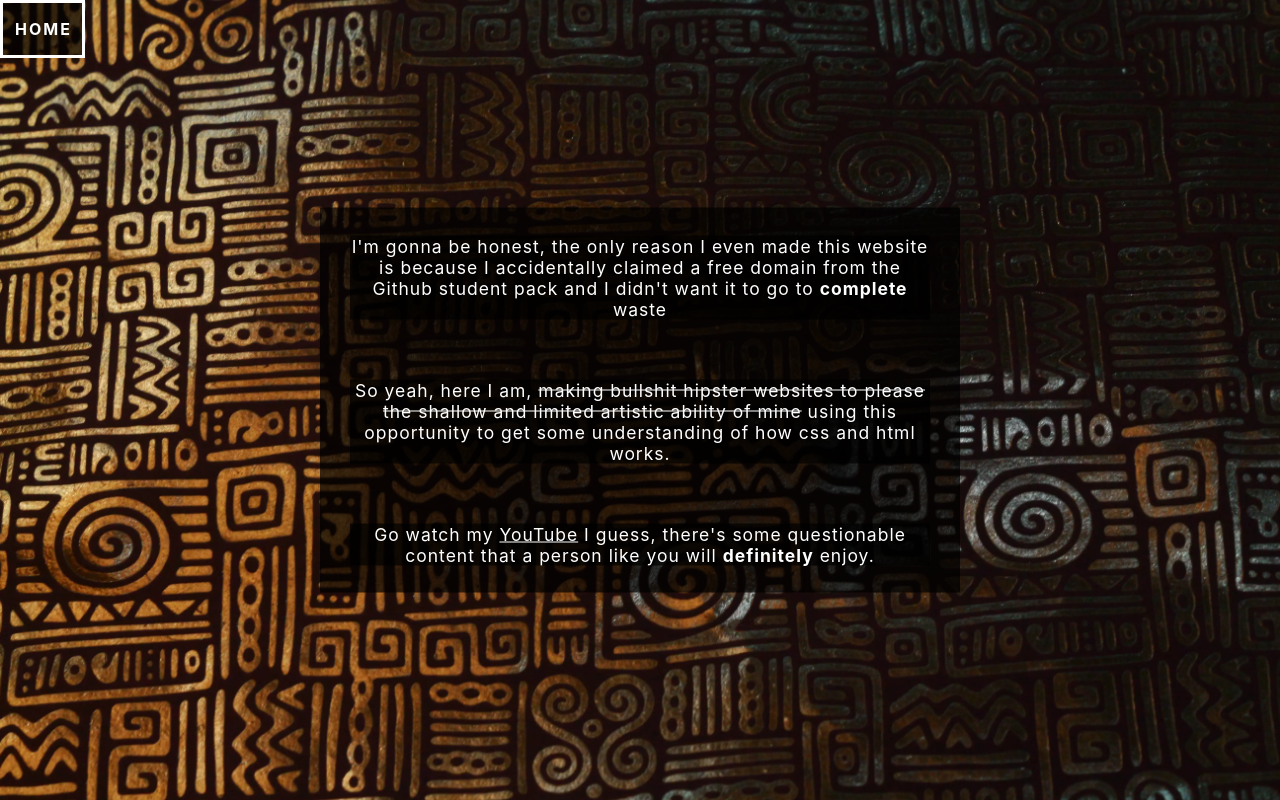
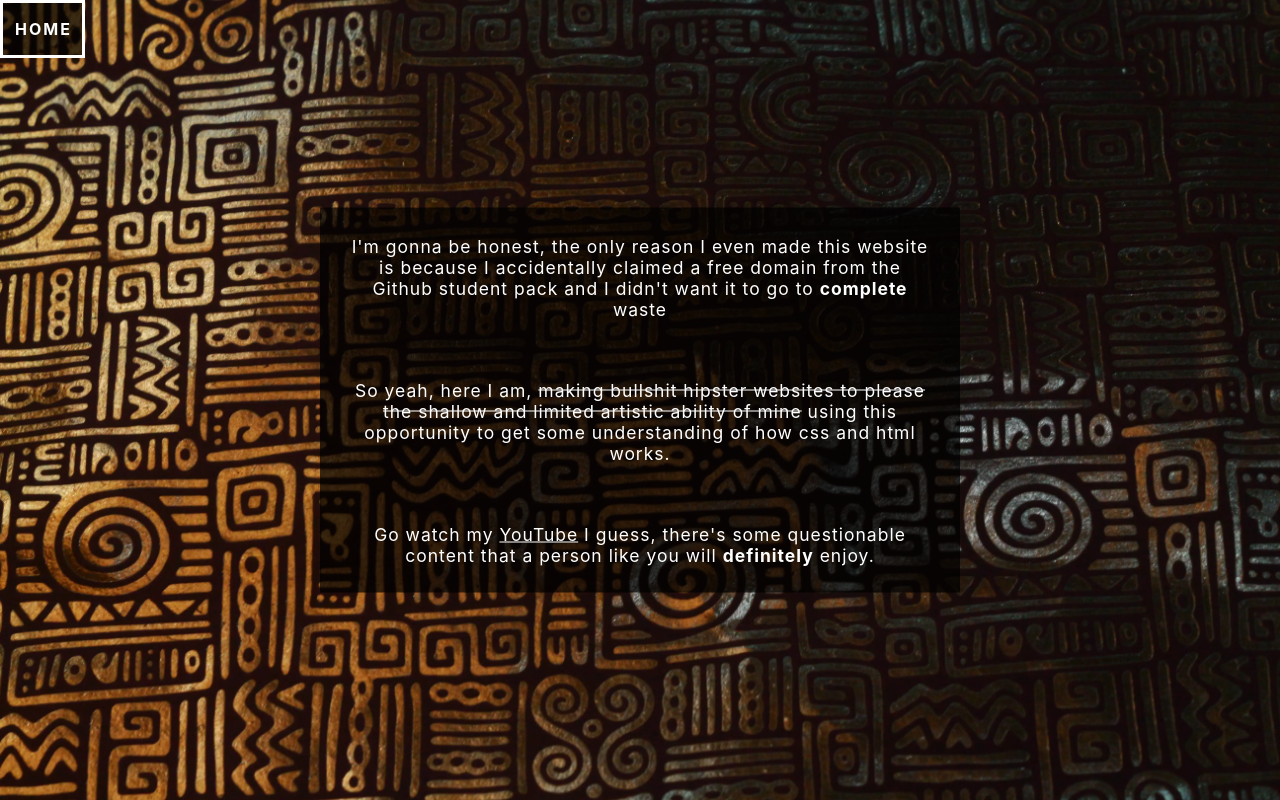
Before and after one commit to wonder-coconut/unitygame, a PHP site: page /html/about.html in a window 1280 px wide. Run offline with PHP 8.4, Linux system fonts and the light colour scheme.

Commit message:
removed dual highlight error

```diff
--- a/css/style2.css
+++ b/css/style2.css
@@ -1,5 +1,5 @@
 body    {background-image: url("background.webp");
-        background-color: rgb(51, 52, 51);
+        background-color:       (51, 51, 51);
         background-attachment: fixed;
         background-position: center;
         background-repeat: no-repeat;
@@ -109,10 +109,10 @@ h1              {font-weight: normal;}
                 letter-spacing: 2px;}
 
 .text          {font-weight: normal;
-                background-color: rgba(0, 0, 0, 0.7);
                 letter-spacing: 1px;
                 font-size: 21px;}
 
+div.text       {background-color: rgba(0, 0, 0, 0.7);}
 @media screen and (min-width: 601px)    {
         img.links       {width: 69px;
                         height: 69px;}
```
